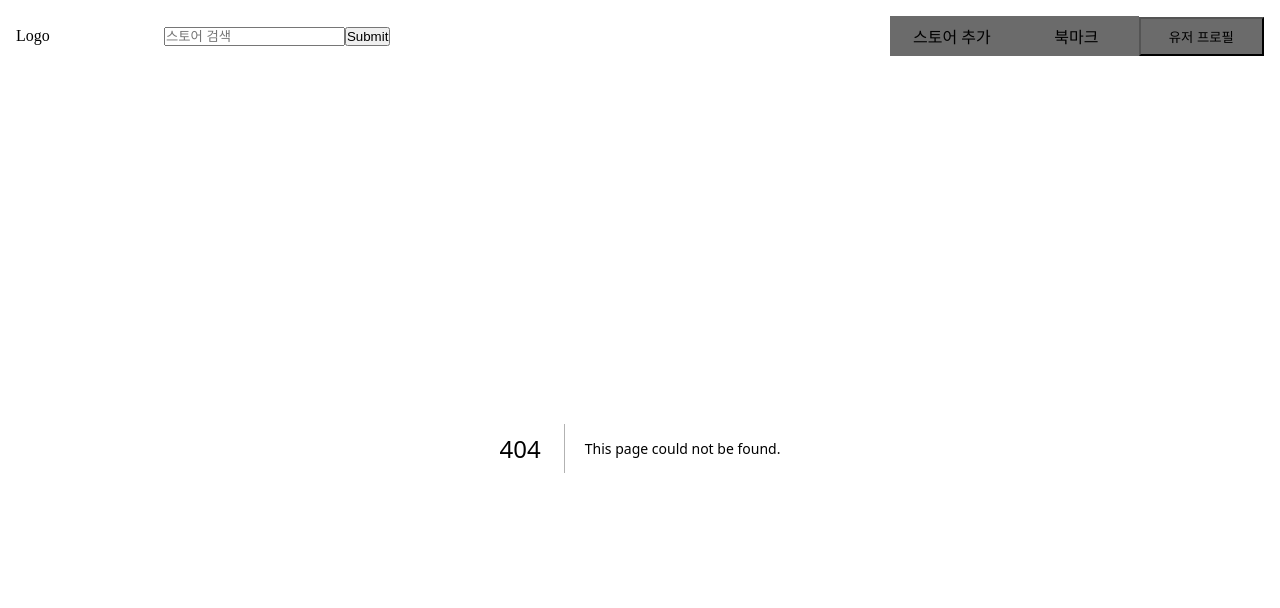
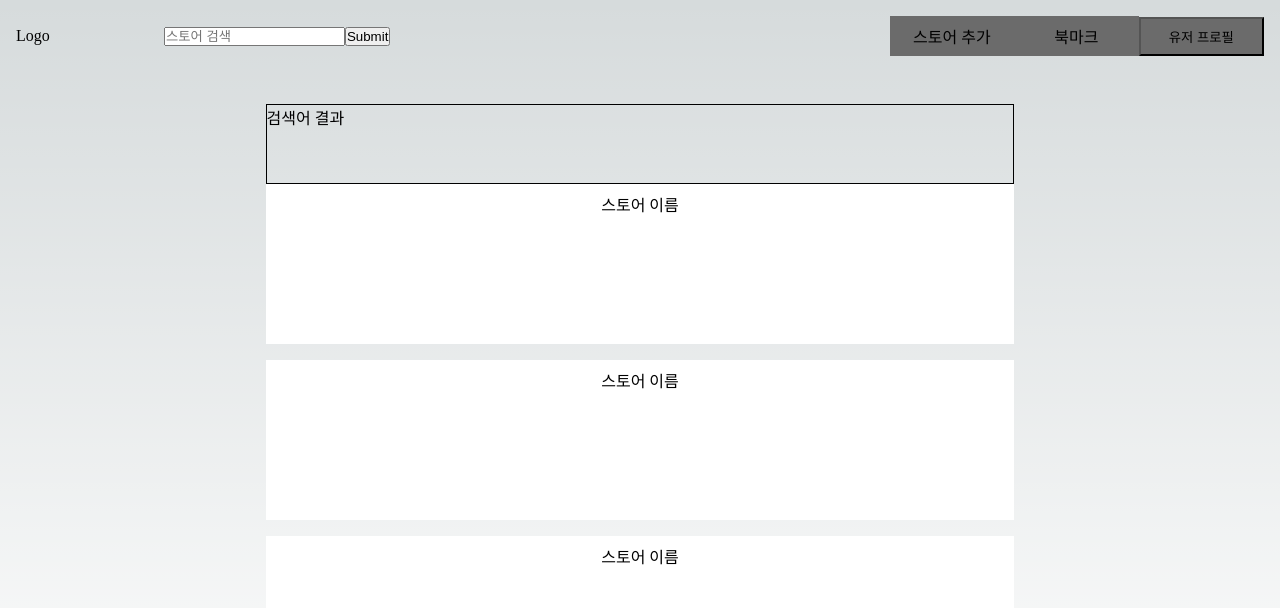
Before and after one commit to cakey-strawberry/cakey-desktop, a Next.js app: page /store-search in a window 1280 px wide. Before the commit this address had no page. Shown: the top 608 px of the page. Built offline with nearby package versions, Linux system fonts and the light colour scheme.

Commit message:
feat: add store search page layout and style

```diff
--- /dev/null
+++ b/src/pages/store-search.tsx
@@ -0,0 +1,22 @@
+import Head from 'next/head';
+
+import styles from '@/styles/StoreSearch.module.css';
+
+export default function StoreSearch() {
+  return (
+    <>
+      <Head>
+        <title>Cakey Store Search</title>
+        <meta name="description" content="store search" />
+        <meta name="viewport" content="width=device-width, initial-scale=1" />
+        <link rel="icon" href="/favicon.ico" />
+      </Head>
+      <div className={styles.store_result_text_wrapper}>검색어 결과</div>
+      <div className={styles.store_search_wrapper}>
+        <div className={styles.searched_store_wrapper}>스토어 이름</div>
+        <div className={styles.searched_store_wrapper}>스토어 이름</div>
+        <div className={styles.searched_store_wrapper}>스토어 이름</div>
+      </div>
+    </>
+  );
+}
--- /dev/null
+++ b/src/styles/StoreSearch.module.css
@@ -0,0 +1,25 @@
+.store_result_text_wrapper {
+  width: 60%;
+  height: 5rem;
+  border: 1px solid #000000;
+}
+
+.store_search_wrapper {
+  display: flex;
+  flex-direction: column;
+  justify-content: space-between;
+  align-items: center;
+  width: 60%;
+}
+
+.searched_store_wrapper {
+  display: flex;
+  flex-direction: column;
+  justify-content: space-between;
+  align-items: center;
+  width: 100%;
+  height: 10rem;
+  margin-bottom: 1rem;
+  padding: 0.5rem;
+  background-color: #ffffff;
+}
```
